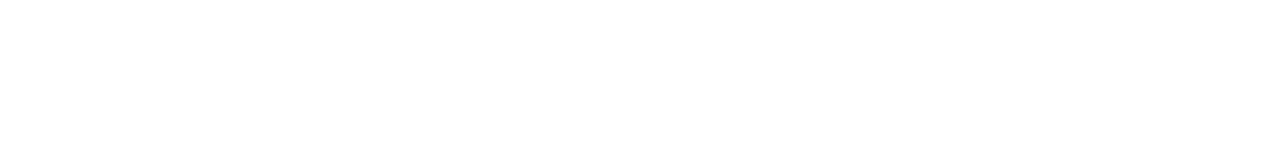
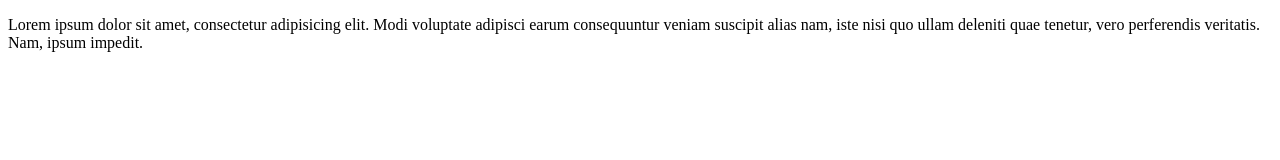
Before and after one commit to KennethMonge/Desafio01_LME, a plain HTML site: page index.html in a window 1280 px wide. Drawn offline with Linux system fonts and the light colour scheme.

Commit message:
Probando section

```diff
--- a/index.html
+++ b/index.html
@@ -7,7 +7,10 @@
 </head>
 <body>
     <header></header>
-    <section></section>
+    <section><p>Lorem ipsum dolor sit amet, consectetur adipisicing elit.
+        Modi voluptate adipisci earum consequuntur veniam suscipit alias nam,
+        iste nisi quo ullam deleniti quae tenetur, vero perferendis veritatis.
+         Nam, ipsum impedit.</p></section>
     <footer></footer>
 </body>
 </html>
```
